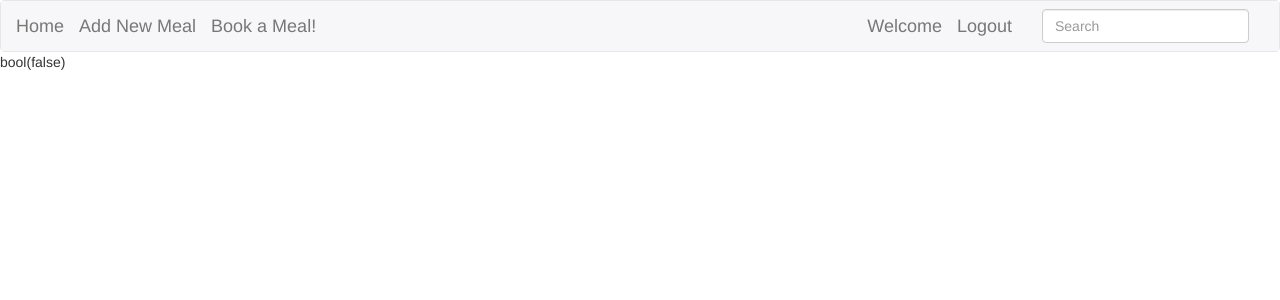
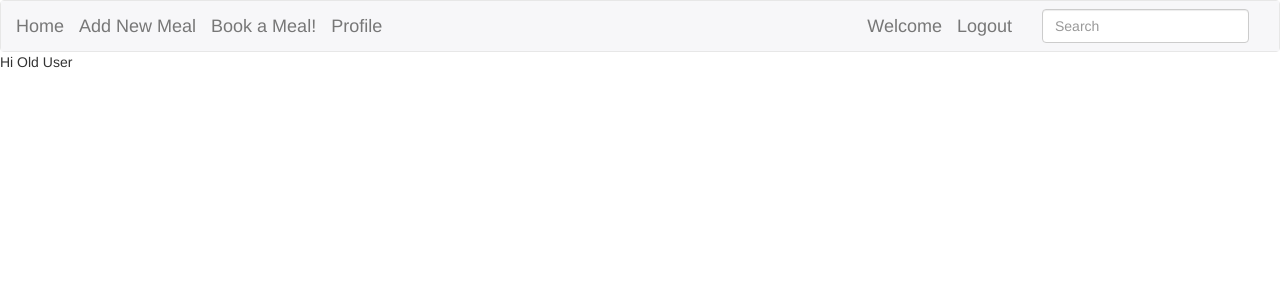
Before and after one commit to lannify/food, a CodeIgniter app: page /index.php/users/dashboard in a window 1280 px wide. Shown: the top 300 px of the page. Run offline with CodeIgniter, Linux system fonts and the light colour scheme; some libraries are stand-ins or nearby versions.

Commit message:
dashboard functionality

```diff
--- a/application/controllers/users.php
+++ b/application/controllers/users.php
@@ -24,8 +24,25 @@ class Users extends CI_Controller {
                 'password' => $this->input->post('password'));
         $add_user = $this->user->add_user($register_details);
         $register_dash = array('first_login' => TRUE, 'name' => $this->input->post('name'), 'email' => $this->input->post('email'));
-        $this->session->set_flashdata('first_login', $register_dash);
+        $this->session->set_userdata('first_login', $register_dash);
+        $user = $this->user->get_user_by_email($this->input->post('email'));
+        $this->session->set_userdata('current_user',array(
+                'name' => $user['name'],
+                'user_id' => $user['user_id'],
+                'level' => $user['level']));
+            $user_login = $this->session->userdata('current_user');
         redirect('/users/dashboard');
+    }
+
+    public function description_image()
+    {
+        $description_image = array(
+                'description' => $this->input->post('description'),
+                'pic' => $this->input->post('profile'),
+                'id' => $this->session->userdata('current_user')['user_id']);
+
+        $add_details =  $this->user->add_details($description_image);
+        redirect('/users/skip/');
     }
 
     public function user_login(){
@@ -33,7 +50,6 @@ class Users extends CI_Controller {
         $email = $this->input->post('email');
         $password = $this->input->post('password');
         $user = $this->user->get_user_by_email($email);
-
         if($user['password'] == $password)
         {
             $this->session->set_userdata('current_user',array(
@@ -65,8 +81,12 @@ class Users extends CI_Controller {
 
     public function logout(){
         $this->session->sess_destroy();
-        // $this->session->unset_userdata('current_user');
         redirect('/');
     }
 
+    public function skip(){
+        $this->session->unset_userdata('first_login');
+        redirect('/users/dashboard/');
+    }
+
 }
--- a/application/models/user.php
+++ b/application/models/user.php
@@ -24,5 +24,11 @@ class User extends CI_Model {
         public function get_user_by_email($email){
             $query = "SELECT * from users where email = ?";
             return $this->db->query($query, array($email))->row_array();
-    }
+        }
+
+        public function add_details($post){
+            $query = "UPDATE users SET description =? , photo = ? , updated_at = NOW() WHERE user_id = ?";
+            $values = array($post['description'], $post['pic'], $post['id']);
+            return $this->db->query($query,$values);
+        }
 }
--- a/application/views/dashboard.php
+++ b/application/views/dashboard.php
@@ -1,4 +1,3 @@
-
 <!DOCTYPE html>
 <html>
 <head>
@@ -39,7 +38,6 @@
     </script>
 </head>
 <body>
-
 <nav class="navbar navbar-default">
       <div class="container-fluid">
         <div class="navbar-header">
@@ -53,9 +51,11 @@
 <?php
 		if($this->session->userdata("current_user")['level'] == 3){ ?>
 			<a class="navbar-brand" href="#">Book a Meal</a>
+            <a class="navbar-brand" href="#">Profile</a>
 <?php } else{ ?>
 			<a class="navbar-brand" href="#">Add New Meal</a>
 			<a class="navbar-brand" href="#">Book a Meal!</a>
+            <a class="navbar-brand" href="#">Profile</a>
 		<?php }
 ?>
         </div>
@@ -72,8 +72,30 @@
             </ul>
 
           </nav>
-          <div>
-          <?php var_dump($this->session->flashdata('first_login'));
+          <div> <!-- Div For Dashboard -->
+<?php
+            if($this->session->userdata('first_login') == TRUE){
+                echo "Thank you for Registering ". $this->session->userdata("current_user")['name']."<br>";
+                echo "Would you Like to add a profile Picture & Description?"."<br>";
+?>
+                <form action="/users/description_image/" class="form-horizontal" role="form" method="post"> <!-- Div for prompt on profile pic upload & description on registering. -->
+                  <div>
+                      <label>Description:</label>
+                      <textarea class="form-control" rows="5" column="20" id="comment" name="description" placeholder="Add A Description"></textarea>
+                      <label>Upload File</label>
+                      <input type="file" name="profile" class="btn btn-default btn-file">
+                <input type="submit" class="btn btn-info" value="Submit">
+                </div>
+                </form>
+                <br>
+                <div> <!-- Skip Button -->
+                <form action="/users/skip/">
+                  <input type="submit" class="btn btn-info" value="Skip">
+                </form>
+                </div>
+          <?php }else{
+            echo "Hi Old User";
+          }
 
 
            ?>
```
